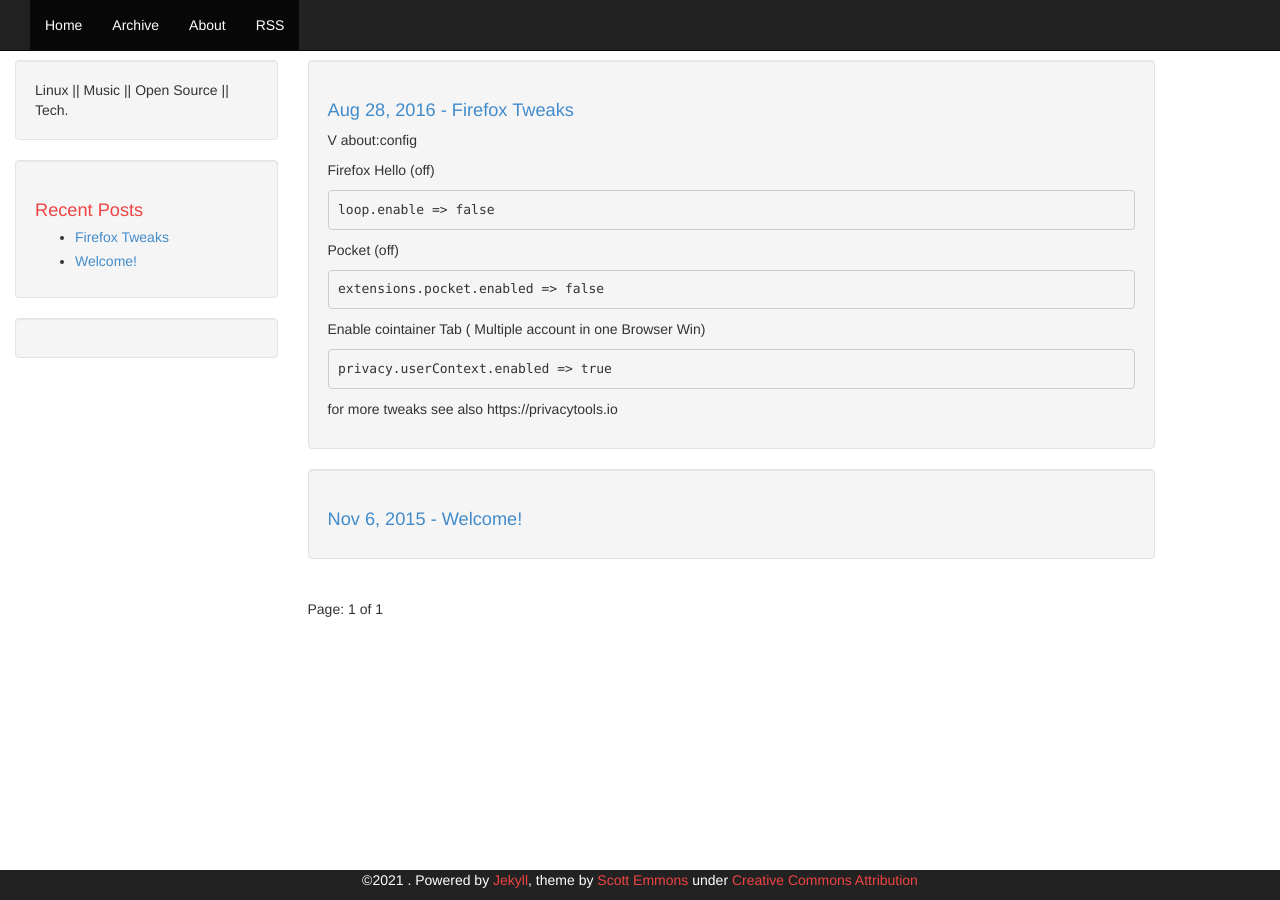
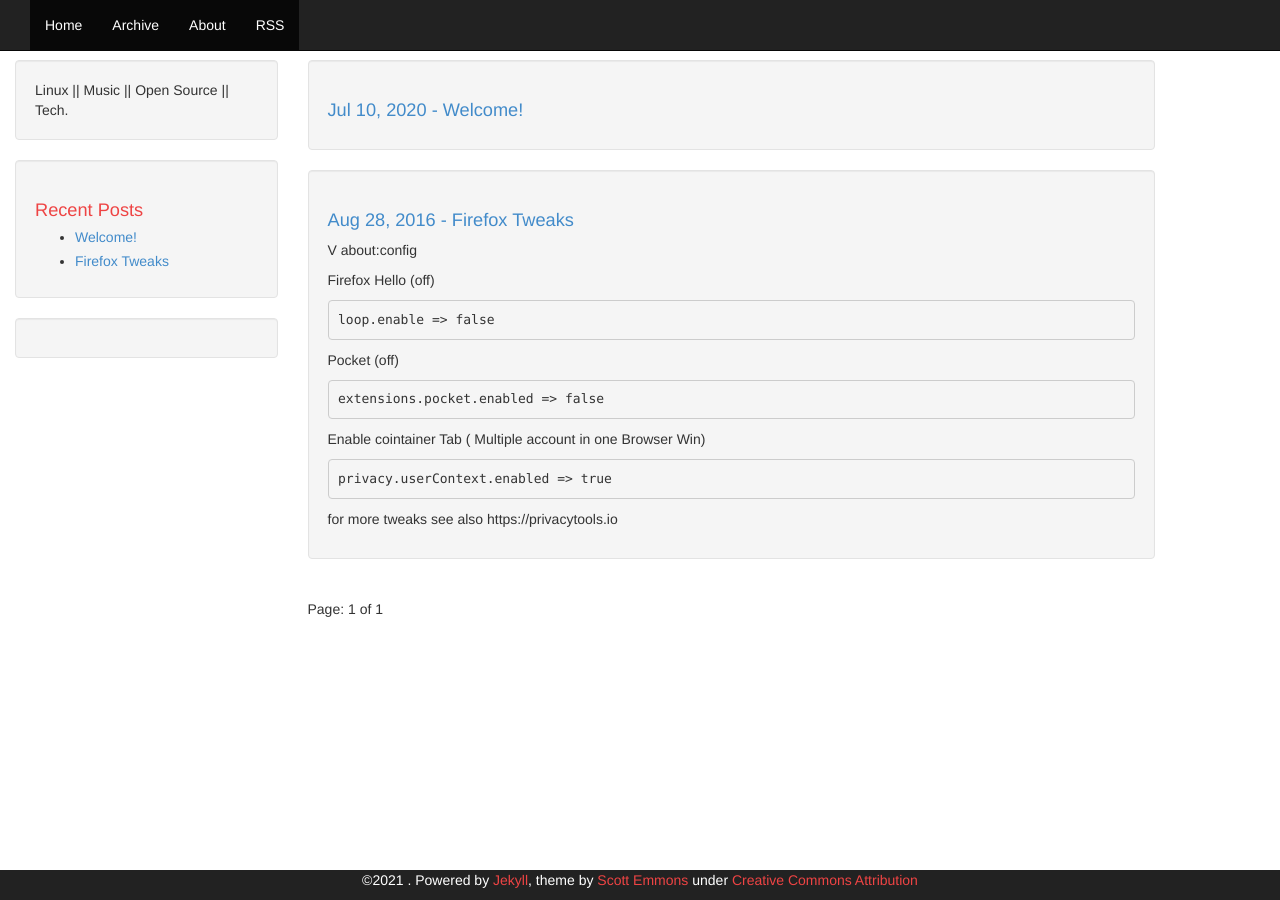
Before and after one commit to marekpistorius/blog.github.io, a Jekyll site: the page built from index.html, in a window 1280 px wide. Built offline with Jekyll 4.4.1, drawn with Linux system fonts in a browser that asks for light colours; the list of posts is cut into pages by our own code.

Commit message:
Update and rename 2015-11-06-welcome.markdown to 2020-07-10-welcome.markdown

```diff
--- a/_posts/2015-11-06-welcome.markdown
+++ b/_posts/2020-07-10-welcome.markdown
@@ -1,6 +1,6 @@
 ---
 layout: post
 title:  "Welcome!"
-date:   2015-11-06 22:45:22 +0000
+date:   2020-07-10 21:00:00 +0000
 categories: update
 ---
```
